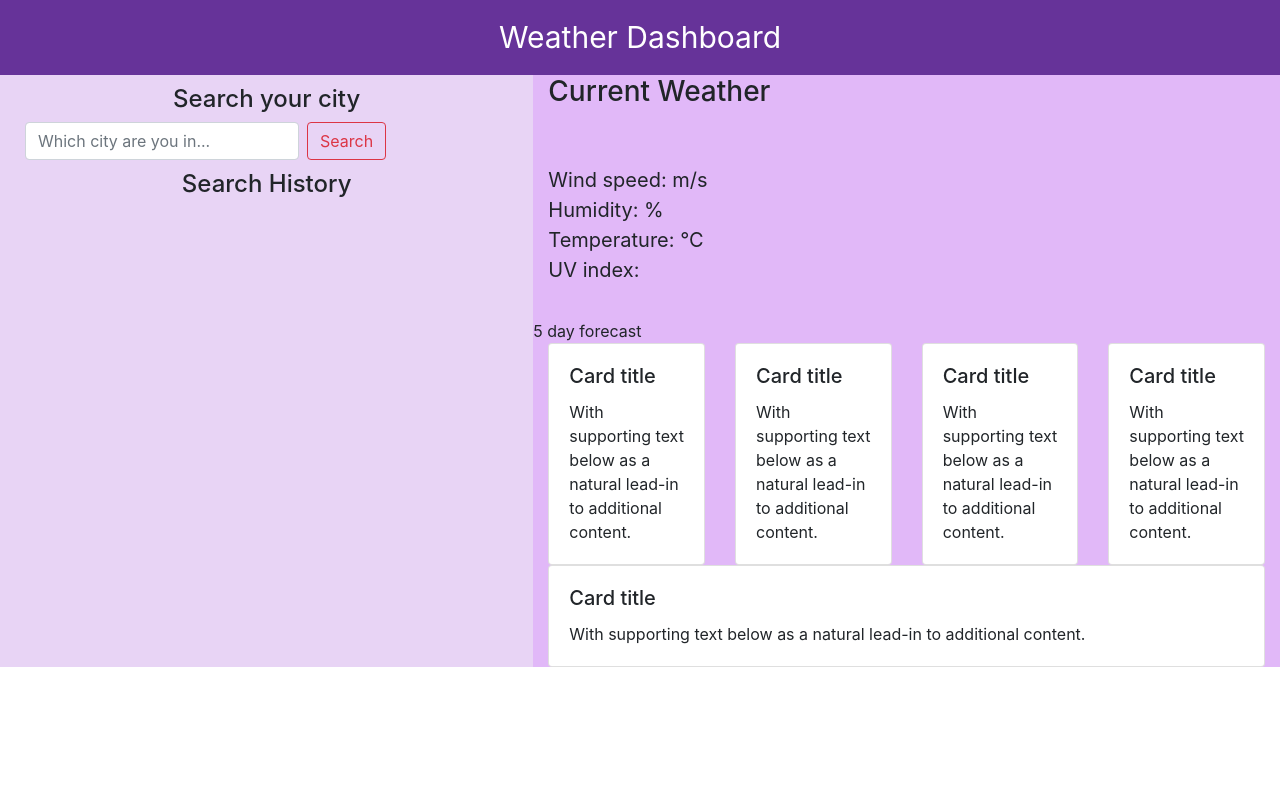
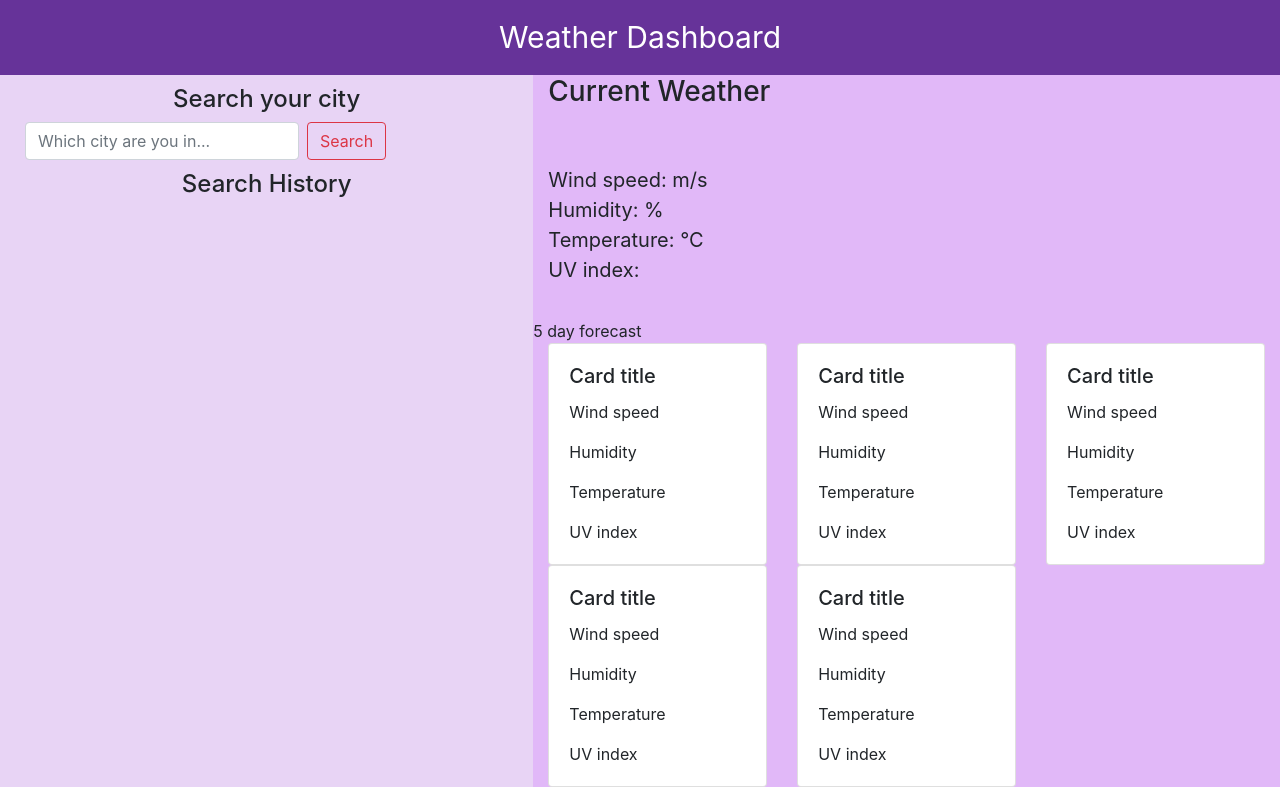
Before and after one commit to demiwu96/Weather_Dashboard, a plain HTML site: page index.html in a window 1280 px wide. Drawn offline with nearby package versions, Linux system fonts and the light colour scheme; some icons are missing.

Commit message:
update forecast section

```diff
--- a/index.html
+++ b/index.html
@@ -55,8 +55,10 @@
                         <div class="card w-auto h-100">
                             <div class="card-body">
                                 <h5 class="card-title">Card title</h5>
-                                <p class="card-text">With supporting text below as a natural lead-in to additional
-                                    content.</p>
+                                <p class="card-text">Wind speed</p>
+                                <p class="card-text">Humidity</p>
+                                <p class="card-text">Temperature</p>
+                                <p class="card-text">UV index</p>
                             </div>
                         </div>
                     </div>
@@ -64,8 +66,10 @@
                         <div class="card w-auto h-100">
                             <div class="card-body">
                                 <h5 class="card-title">Card title</h5>
-                                <p class="card-text">With supporting text below as a natural lead-in to additional
-                                    content.</p>
+                                <p class="card-text">Wind speed</p>
+                                <p class="card-text">Humidity</p>
+                                <p class="card-text">Temperature</p>
+                                <p class="card-text">UV index</p>
                             </div>
                         </div>
                     </div>
@@ -73,26 +77,34 @@
                         <div class="card w-auto h-100">
                             <div class="card-body">
                                 <h5 class="card-title">Card title</h5>
-                                <p class="card-text">With supporting text below as a natural lead-in to additional
-                                    content.</p>
+                                <p class="card-text">Wind speed</p>
+                                <p class="card-text">Humidity</p>
+                                <p class="card-text">Temperature</p>
+                                <p class="card-text">UV index</p>
                             </div>
                         </div>
                     </div>
-                    <div class="col w-auto h-100">
+                </div>
+                <div class="row">
+                    <div class="col-4 w-auto h-100">
                         <div class="card w-auto h-100">
                             <div class="card-body">
                                 <h5 class="card-title">Card title</h5>
-                                <p class="card-text">With supporting text below as a natural lead-in to additional
-                                    content.</p>
+                                <p class="card-text">Wind speed</p>
+                                <p class="card-text">Humidity</p>
+                                <p class="card-text">Temperature</p>
+                                <p class="card-text">UV index</p>
                             </div>
                         </div>
                     </div>
-                    <div class="col w-auto h-100">
+                    <div class="col-4 w-auto h-100">
                         <div class="card w-auto h-100">
                             <div class="card-body">
                                 <h5 class="card-title">Card title</h5>
-                                <p class="card-text">With supporting text below as a natural lead-in to additional
-                                    content.</p>
+                                <p class="card-text">Wind speed</p>
+                                <p class="card-text">Humidity</p>
+                                <p class="card-text">Temperature</p>
+                                <p class="card-text">UV index</p>
                             </div>
                         </div>
                     </div>
```
